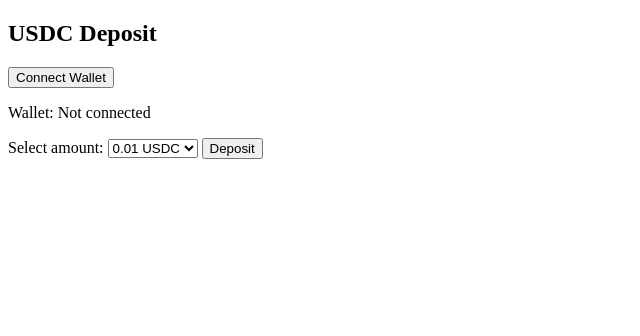
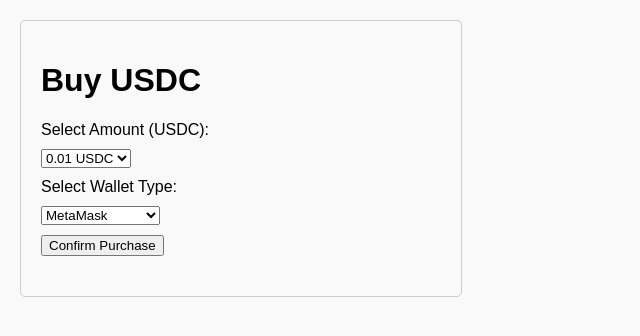
Before and after one commit to fclmail/1buy, a plain HTML site: page index.html in a window 1280 px wide. Shown: the whole page, without its empty margins (0-640 px from the left). Drawn offline with Linux system fonts and the light colour scheme.

Commit message:
Update index.html

```diff
--- a/index.html
+++ b/index.html
@@ -3,72 +3,64 @@
 <head>
     <meta charset="UTF-8">
     <meta name="viewport" content="width=device-width, initial-scale=1.0">
-    <title>USDC Deposit (Android)</title>
-    <script src="https://cdn.jsdelivr.net/npm/ethers@5.7.2/dist/ethers.umd.min.js"></script>
-    <script src="https://cdn.jsdelivr.net/npm/@walletconnect/client@1.7.3/dist/index.min.js"></script>
+    <title>USDC Purchase</title>
+    <style>
+        body {
+            font-family: Arial, sans-serif;
+            margin: 20px;
+            padding: 20px;
+            border: 1px solid #ccc;
+            border-radius: 5px;
+            max-width: 400px;
+            background-color: #f9f9f9;
+        }
+        label, select, button {
+            display: block;
+            margin: 10px 0;
+        }
+    </style>
 </head>
 <body>
-    <h2>USDC Deposit</h2>
-    <button onclick="connectWallet()">Connect Wallet</button>
-    <p id="walletAddress">Wallet: Not connected</p>
 
-    <label for="amount">Select amount:</label>
-    <select id="amount">
-        <option value="10000">0.01 USDC</option>
-        <option value="1000000">1.0 USDC</option>
-    </select>
+<h1>Buy USDC</h1>
 
-    <button onclick="depositUSDC()">Deposit</button>
+<label for="amount">Select Amount (USDC):</label>
+<select id="amount">
+    <option value="0.01">0.01 USDC</option>
+    <option value="1.00">1.00 USDC</option>
+</select>
 
-    <p id="status"></p>
+<label for="walletType">Select Wallet Type:</label>
+<select id="walletType">
+    <option value="metamask">MetaMask</option>
+    <option value="coinbase">Coinbase Wallet</option>
+    <option value="trust">Trust Wallet</option>
+</select>
 
-    <script>
-        let provider, signer, walletConnector;
-        const usdcAddress = "0x2791Bca1f2de4661ED88A30C99A7a9449Aa84174"; // USDC on Polygon
-        const recipient = "0x7114a16E0a396b0B40ee139e8c14FDd3335348eA";
+<button id="purchaseButton">Confirm Purchase</button>
 
-        async function connectWallet() {
-            walletConnector = new WalletConnect.default({
-                bridge: "https://bridge.walletconnect.org" // WalletConnect bridge server
-            });
+<div id="message" style="margin-top: 20px;"></div>
 
-            if (!walletConnector.connected) {
-                walletConnector.createSession().then(() => {
-                    alert("Scan the QR code with your mobile wallet.");
-                    walletConnector.on("connect", (error, payload) => {
-                        if (error) return alert("Connection failed!");
-                        provider = new ethers.providers.Web3Provider(walletConnector);
-                        signer = provider.getSigner();
-                        document.getElementById("walletAddress").innerText = "Wallet: " + payload.params[0].accounts[0];
-                    });
-                });
-            } else {
-                provider = new ethers.providers.Web3Provider(walletConnector);
-                signer = provider.getSigner();
-                document.getElementById("walletAddress").innerText = "Wallet: " + walletConnector.accounts[0];
-            }
+<script>
+document.getElementById('purchaseButton').onclick = function() {
+    const amount = document.getElementById('amount').value;
+    const walletType = document.getElementById('walletType').value;
+
+    if (amount && walletType) {
+        const confirmPurchase = confirm(`Confirm your purchase of ${amount} USDC using ${walletType}?`);
+
+        if (confirmPurchase) {
+            // Simulating the purchase operation
+            // In production, you would integrate with Wallet Connect here.
+            document.getElementById('message').innerText = 'Purchase was successful!';
+        } else {
+            document.getElementById('message').innerText = 'Purchase cancelled.';
         }
+    } else {
+        document.getElementById('message').innerText = 'Please select an amount and wallet type.';
+    }
+};
+</script>
 
-        async function depositUSDC() {
-            if (!signer) return alert("Please connect your wallet first!");
-
-            const usdcContract = new ethers.Contract(
-                usdcAddress,
-                ["function transfer(address to, uint amount) public returns (bool)"],
-                signer
-            );
-
-            const amount = document.getElementById("amount").value;
-
-            try {
-                document.getElementById("status").innerText = "Sending...";
-                const tx = await usdcContract.transfer(recipient, amount);
-                await tx.wait();
-                document.getElementById("status").innerText = "Deposit Successful! Tx: " + tx.hash;
-            } catch (error) {
-                document.getElementById("status").innerText = "Error: " + error.message;
-            }
-        }
-    </script>
 </body>
 </html>
```
